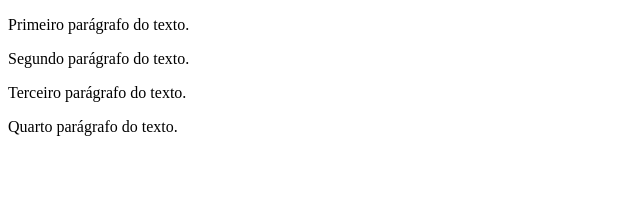
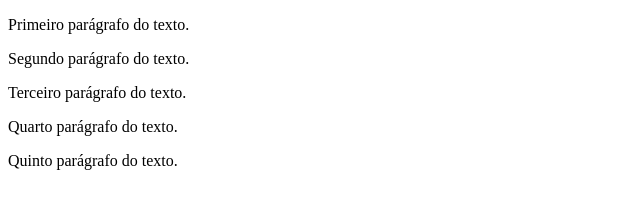
Before and after one commit to zezitocstec/ProjetoGitHub, a plain HTML site: page index.html in a window 1280 px wide. Shown: the whole page, without its empty margins (0-640 px from the left). Drawn offline with Linux system fonts and the light colour scheme.

Commit message:
teste teste 4

```diff
--- a/index.html
+++ b/index.html
@@ -9,5 +9,6 @@
     <p>Segundo parágrafo do texto.</p>
     <p>Terceiro parágrafo do texto.</p>
     <p>Quarto parágrafo do texto.</p>
+    <p>Quinto parágrafo do texto.</p>
 </body>
 </html>
```
